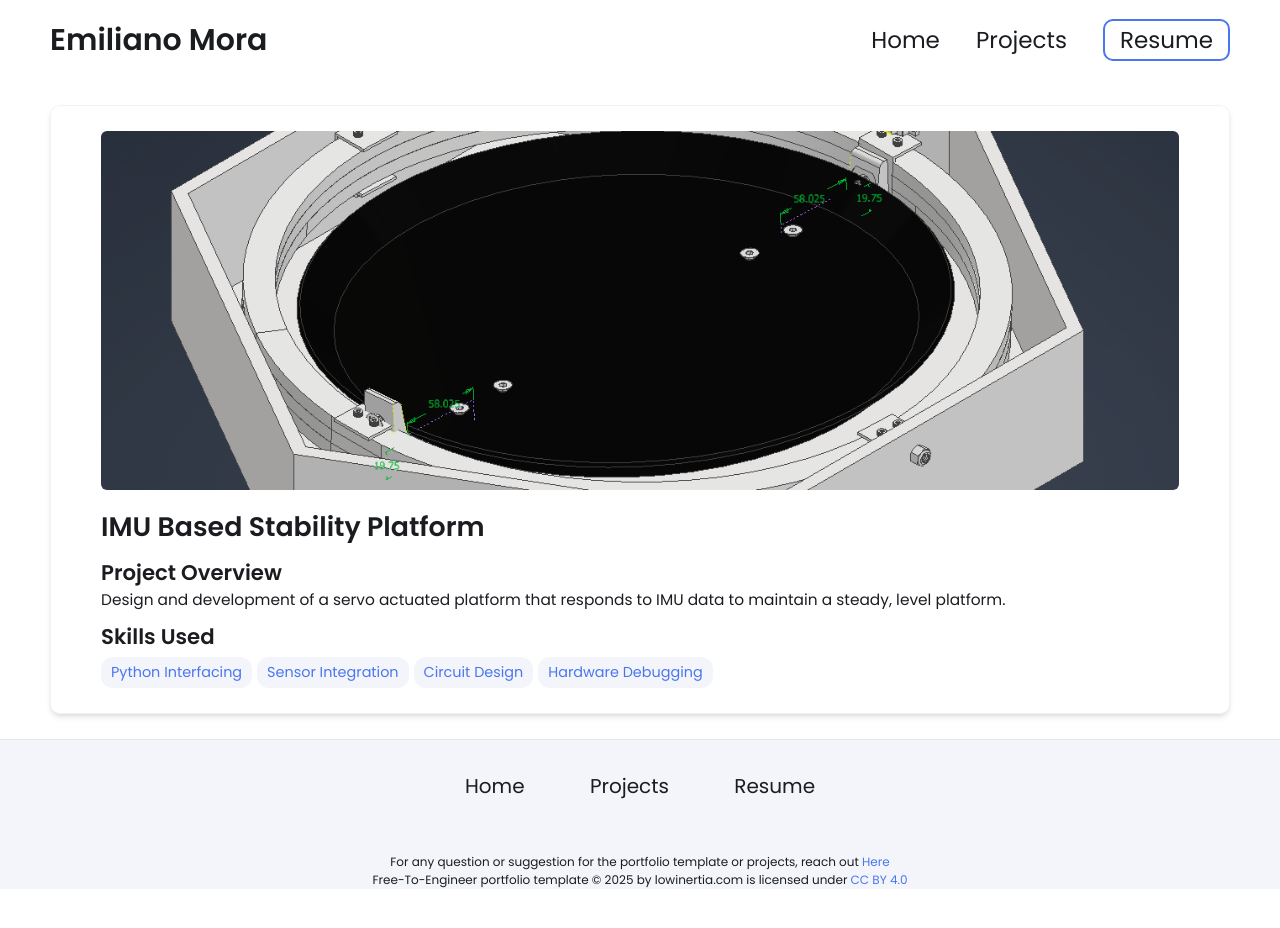
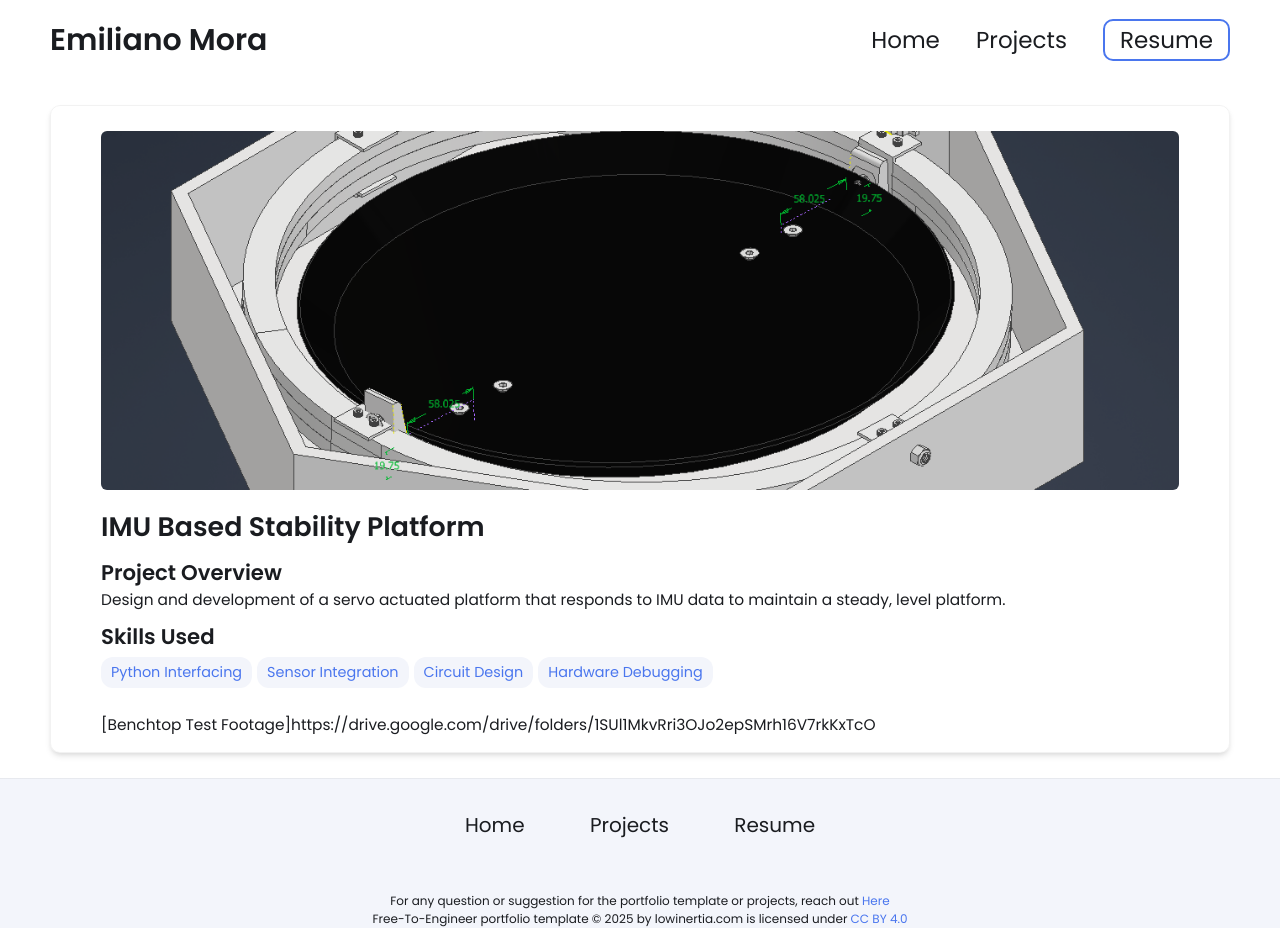
Before and after one commit to Emora97/emora97.github.io, a Jekyll site: the page built from _projects/IMU-Stability-Platform/index.md, in a window 1280 px wide. Built offline with Jekyll 4.4.1, drawn with Linux system fonts in a browser that asks for light colours; before the commit the page ends 900 px from its top, so only the background shows below that.

Commit message:
Update index.md

```diff
--- a/_projects/IMU-Stability-Platform/index.md
+++ b/_projects/IMU-Stability-Platform/index.md
@@ -9,3 +9,4 @@ skills:
 - Hardware Debugging
 main-image: /stability-tray.png
 ---
+[Benchtop Test Footage]https://drive.google.com/drive/folders/1SUl1MkvRri3OJo2epSMrh16V7rkKxTcO
```
